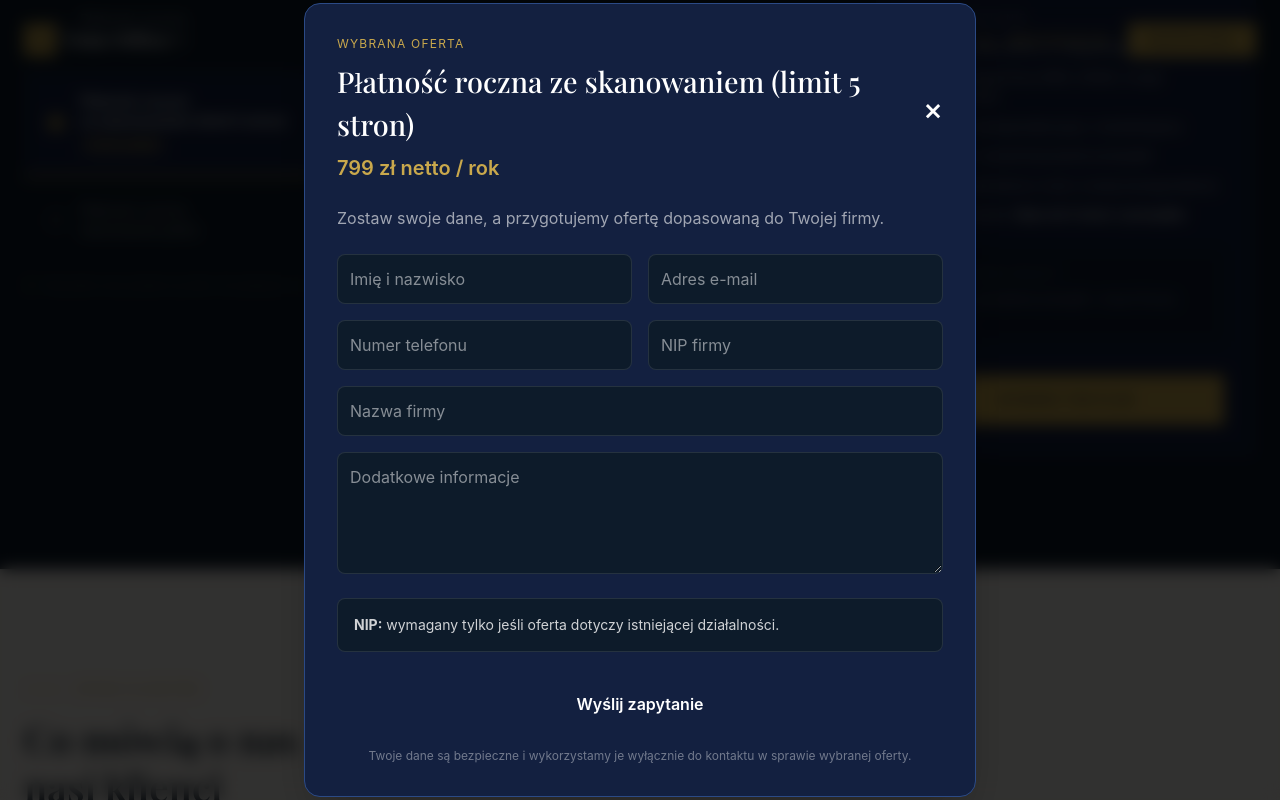
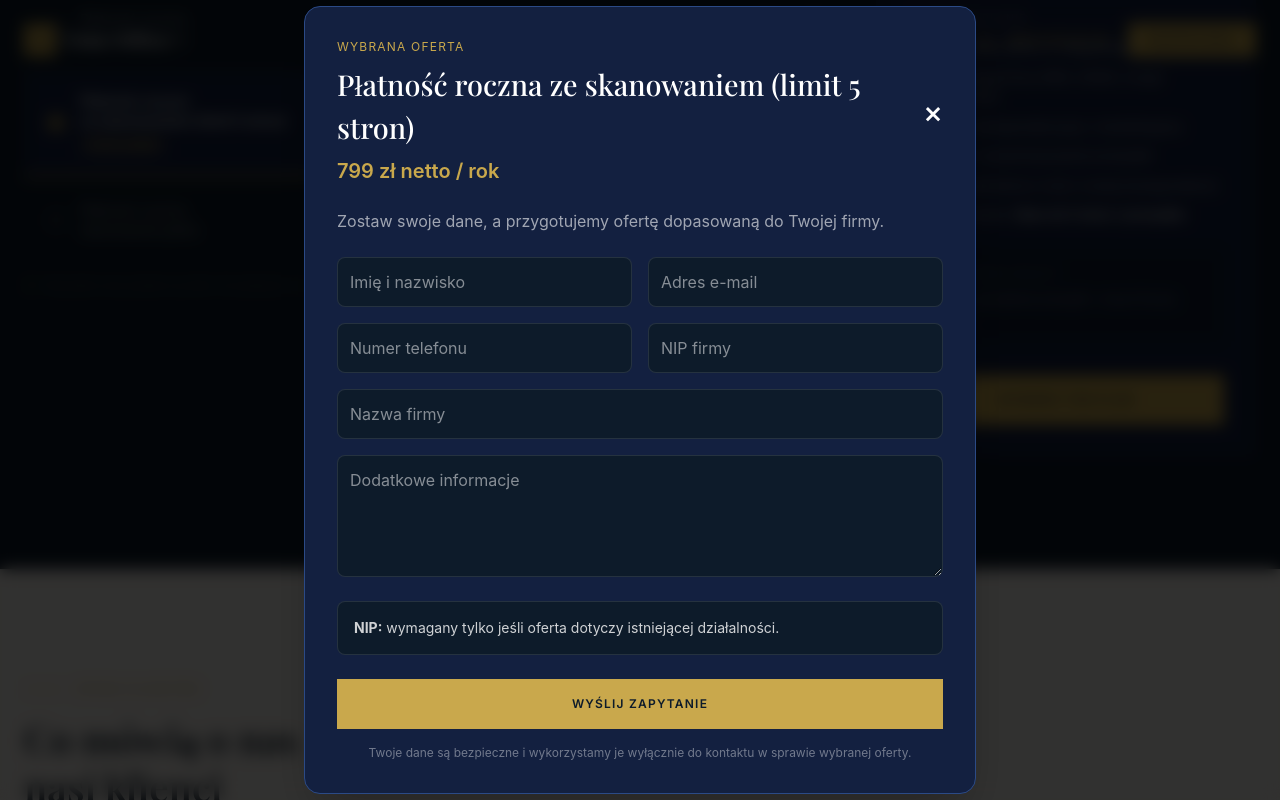
Before and after one commit to krzysiekkedziora-star/Wirtualnebiurodimeoffice, a React (Vite) app: page / in a window 1280 px wide. Both pictures are taken after a click on the button "WYBIERZ TEN PLAN". Shown: the part 3668-4468 px from the top of the page. Built offline with nearby package versions, Linux system fonts and the light colour scheme; a web font is replaced by a local one.

Commit message:
Update Pricing.tsx

```diff
--- a/src/app/components/Pricing.tsx
+++ b/src/app/components/Pricing.tsx
@@ -356,7 +356,14 @@ export function Pricing() {
         </div>
 
         <button
-          className="w-full mt-6 py-4 rounded-xl bg-[#c9a84] hover:bg-[#d4b86a] text-white font-semibold"
+          className="w-full text-center mt-6 px-6 py-4 bg-[#c9a84c] text-[#0d1b2a] hover:bg-[#d4b86a] transition-colors duration-200"
+          style={{
+            fontFamily: "'Inter', sans-serif",
+            fontSize: "12px",
+            fontWeight: 700,
+            letterSpacing: "0.1em",
+            textTransform: "uppercase",
+          }}
         >
           Wyślij zapytanie
         </button>
```
